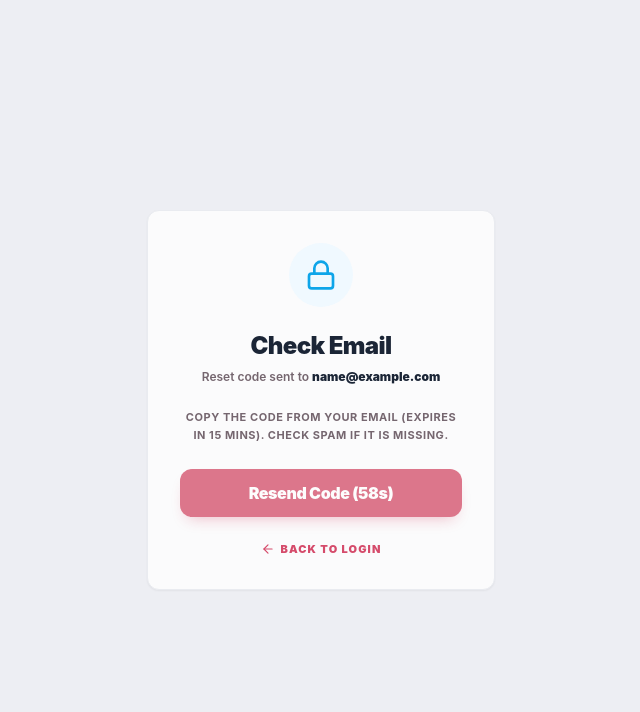
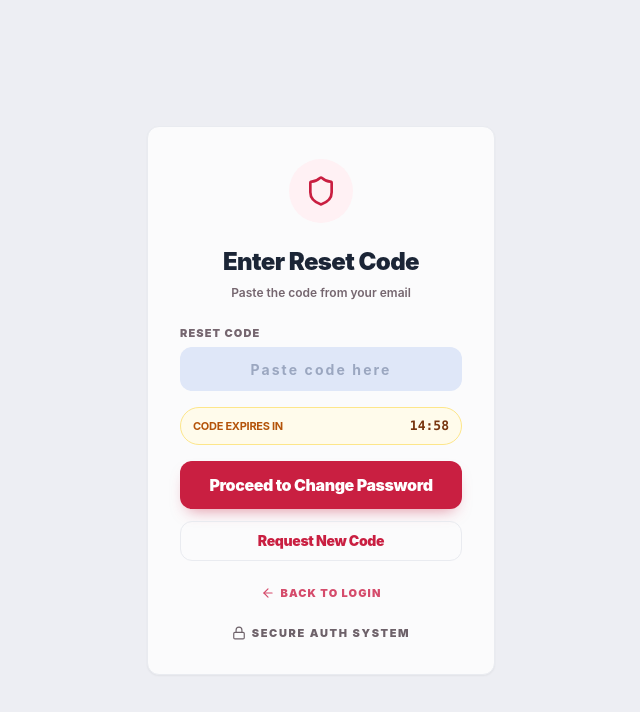
Before and after one commit to MbuguajN/sla, a Next.js app: page /password-reset in a window 1280 px wide. Both pictures are taken after typing "name@example.com" into the empty fields and a click on the button "Request Reset Code". Shown: the top 712 px of the page, without its empty margins (319-959 px from the left). Built offline with nearby package versions, Linux system fonts and the light colour scheme.

Commit message:
feat: implement password reset flow with code entry and validation

```diff
--- /dev/null
+++ b/app/(auth)/password-reset/CodeEntry.tsx
@@ -0,0 +1,165 @@
+"use client";
+
+import React, { useState } from "react";
+import { validatePasswordResetToken } from "@/app/actions/authActions";
+import Link from "next/link";
+import { useRouter } from "next/navigation";
+import { Loader2, Shield, Lock, ArrowLeft } from "lucide-react";
+
+interface CodeEntryProps {
+  email: string;
+  onBack: () => void;
+}
+
+export default function CodeEntry({ email, onBack }: CodeEntryProps) {
+  const router = useRouter();
+  const [resetCode, setResetCode] = useState("");
+  const [errors, setErrors] = useState<string[]>([]);
+  const [isLoading, setIsLoading] = useState(false);
+  const [codeExpiry, setCodeExpiry] = useState(15 * 60); // 15 minutes in seconds
+
+  // Countdown timer
+  React.useEffect(() => {
+    if (codeExpiry <= 0) return;
+    const interval = setInterval(() => {
+      setCodeExpiry((prev) => {
+        if (prev <= 1) {
+          clearInterval(interval);
+          return 0;
+        }
+        return prev - 1;
+      });
+    }, 1000);
+    return () => clearInterval(interval);
+  }, []);
+
+  const formatTime = (seconds: number) => {
+    const mins = Math.floor(seconds / 60);
+    const secs = seconds % 60;
+    return `${mins}:${secs.toString().padStart(2, "0")}`;
+  };
+
+  const handleProceed = async (e: React.FormEvent<HTMLFormElement>) => {
+    e.preventDefault();
+    setErrors([]);
+
+    if (!resetCode) {
+      setErrors(["Reset code is required"]);
+      return;
+    }
+
+    if (codeExpiry <= 0) {
+      setErrors(["Reset code has expired. Please request a new one."]);
+      onBack();
+      return;
+    }
+
+    setIsLoading(true);
+    try {
+      const validation = await validatePasswordResetToken(email, resetCode);
+      if (!validation.isValid) {
+        setErrors([validation.error || "Invalid reset code"]);
+        setIsLoading(false);
+        return;
+      }
+
+      // Valid code, redirect to change-password with reset context
+      router.push(`/change-password?reset=${encodeURIComponent(resetCode)}&email=${encodeURIComponent(email)}`);
+    } catch (err) {
+      setErrors(["An error occurred. Please try again."]);
+      console.error(err);
+      setIsLoading(false);
+    }
+  };
+
+  return (
+    <div className="rounded-xl bg-[#fbfbfc] dark:bg-[#121827] border border-[#e9ebf0] dark:border-white/10 px-8 py-8 shadow-sm">
+      <div className="flex justify-center mb-6">
+        <div className="h-16 w-16 rounded-full bg-[#fff1f4] flex items-center justify-center">
+          <Shield className="h-8 w-8 text-[#c91f41]" />
+        </div>
+      </div>
+
+      <div className="mb-6 text-center">
+        <h1 className="text-2xl leading-tight font-black tracking-tight text-[#1b2536] dark:text-white">
+          Enter Reset Code
+        </h1>
+        <p className="mt-2 text-xs font-semibold text-[#75666f] dark:text-slate-400">
+          Paste the code from your email
+        </p>
+      </div>
+
+      <form onSubmit={handleProceed} className="space-y-4">
+        {errors.length > 0 && (
+          <div className="rounded-lg border border-rose-200 bg-rose-50 px-3 py-2 text-[11px] font-bold text-rose-700 uppercase tracking-tight">
+            {errors.map((error, idx) => (
+              <div key={idx}>• {error}</div>
+            ))}
+          </div>
+        )}
+
+        <div className="space-y-1.5">
+          <label className="block text-[11px] font-black uppercase tracking-[0.1em] text-[#75666f] dark:text-slate-300">
+            Reset Code
+          </label>
+          <input
+            type="text"
+            value={resetCode}
+            onChange={(e) => setResetCode(e.target.value.toUpperCase())}
+            placeholder="Paste code here"
+            required
+            disabled={isLoading}
+            className="w-full h-11 rounded-xl border border-transparent bg-[#dfe7f8] dark:bg-slate-800/80 px-4 text-sm font-bold text-[#25314a] dark:text-slate-100 placeholder:text-[#9ba7c0] focus:outline-none focus:ring-2 focus:ring-[#c91f41]/35 tracking-[0.15em] text-center"
+          />
+        </div>
+
+        <div className="flex items-center justify-between rounded-lg bg-amber-50 dark:bg-amber-900/20 border border-amber-200 dark:border-amber-800/40 px-3 py-2">
+          <span className="text-[11px] font-bold text-amber-700 dark:text-amber-300 uppercase tracking-tight">
+            Code expires in
+          </span>
+          <span className="text-[13px] font-black text-amber-900 dark:text-amber-200 font-mono">
+            {formatTime(codeExpiry)}
+          </span>
+        </div>
+
+        <button
+          type="submit"
+          disabled={isLoading || codeExpiry <= 0}
+          className="mt-1 w-full h-12 rounded-xl bg-[#c91f41] text-white text-base font-black tracking-tight shadow-[0_8px_16px_-8px_rgba(201,31,65,0.55)] hover:bg-[#b71b3a] transition-colors disabled:opacity-60 disabled:cursor-not-allowed flex items-center justify-center gap-2"
+        >
+          {isLoading ? (
+            <>
+              <Loader2 className="h-4 w-4 animate-spin" />
+              Validating...
+            </>
+          ) : (
+            "Proceed to Change Password"
+          )}
+        </button>
+      </form>
+
+      <button
+        onClick={onBack}
+        type="button"
+        className="w-full mt-3 h-10 rounded-xl border border-[#e9ebf0] dark:border-white/10 text-[#c91f41] text-sm font-black tracking-tight hover:bg-[#f9fafb] dark:hover:bg-white/5 transition-colors flex items-center justify-center"
+      >
+        Request New Code
+      </button>
+
+      <div className="mt-6 flex items-center justify-center">
+        <Link
+          href="/login"
+          className="flex items-center gap-1.5 text-[11px] font-black uppercase tracking-[0.1em] text-[#d54b6b] hover:text-[#c91f41]"
+        >
+          <ArrowLeft className="h-3.5 w-3.5" />
+          Back to Login
+        </Link>
+      </div>
+
+      <div className="mt-6 flex items-center justify-center gap-1.5 text-[#6d6169] dark:text-slate-400">
+        <Lock className="h-3.5 w-3.5" />
+        <span className="text-[11px] font-black uppercase tracking-[0.15em]">Secure Auth System</span>
+      </div>
+    </div>
+  );
+}
--- a/app/(auth)/password-reset/RequestReset.tsx
+++ b/app/(auth)/password-reset/RequestReset.tsx
@@ -7,7 +7,7 @@ import { Loader2, Shield, Lock, ArrowLeft } from "lucide-react";
 import Link from "next/link";
 
 interface RequestResetProps {
-  onSuccess: (email: string, token: string) => void;
+  onSuccess: (email: string) => void;
 }
 
 export default function RequestReset({ onSuccess }: RequestResetProps) {
@@ -33,6 +33,7 @@ export default function RequestReset({ onSuccess }: RequestResetProps) {
         if (result.success) {
           setResetSent(true);
           setResendCountdown(60);
+          onSuccess(email);
 
           const interval = setInterval(() => {
             setResendCountdown((prev) => {
--- a/app/(auth)/password-reset/page.tsx
+++ b/app/(auth)/password-reset/page.tsx
@@ -3,23 +3,20 @@
 import { useState } from "react";
 import Link from "next/link";
 import RequestReset from "./RequestReset";
-import ResetForm from "./ResetForm";
+import CodeEntry from "./CodeEntry";
 
 export default function PasswordResetPage() {
-  const [step, setStep] = useState<"request" | "reset">("request");
+  const [step, setStep] = useState<"request" | "code-entry">("request");
   const [email, setEmail] = useState("");
-  const [token, setToken] = useState("");
 
-  const handleResetRequested = (resetEmail: string, resetToken: string) => {
+  const handleResetRequested = (resetEmail: string) => {
     setEmail(resetEmail);
-    setToken(resetToken);
-    setStep("reset");
+    setStep("code-entry");
   };
 
   const handleResetComplete = () => {
     setStep("request");
     setEmail("");
-    setToken("");
   };
 
   return (
@@ -27,7 +24,7 @@ export default function PasswordResetPage() {
       {step === "request" ? (
         <RequestReset onSuccess={handleResetRequested} />
       ) : (
-        <ResetForm email={email} token={token} onSuccess={handleResetComplete} />
+        <CodeEntry email={email} onBack={() => setStep("request")} />
       )}
     </div>
   );
--- a/app/change-password/ChangePasswordClient.tsx
+++ b/app/change-password/ChangePasswordClient.tsx
@@ -3,7 +3,7 @@
 import { useState } from "react";
 import { useRouter } from "next/navigation";
 import { signIn } from "next-auth/react";
-import { changeFirstLoginPassword, completeInvitePasswordSetup } from "@/app/actions/authActions";
+import { changeFirstLoginPassword, completeInvitePasswordSetup, resetPassword } from "@/app/actions/authActions";
 import { Loader2, Shield, Lock, ArrowLeft, CheckCircle } from "lucide-react";
 import Link from "next/link";
 
@@ -21,7 +21,12 @@ interface InviteProps extends BaseProps {
   inviteToken: string;
 }
 
-type ChangePasswordClientProps = AuthenticatedProps | InviteProps;
+interface ResetProps extends BaseProps {
+  mode: "reset";
+  resetToken: string;
+}
+
+type ChangePasswordClientProps = AuthenticatedProps | InviteProps | ResetProps;
 
 export default function ChangePasswordClient(props: ChangePasswordClientProps) {
   const router = useRouter();
@@ -50,6 +55,8 @@ export default function ChangePasswordClient(props: ChangePasswordClientProps) {
       const result =
         props.mode === "invite"
           ? await completeInvitePasswordSetup(props.inviteToken, newPassword)
+          : props.mode === "reset"
+          ? await resetPassword(props.userEmail, props.resetToken, newPassword)
           : await changeFirstLoginPassword(props.userId, newPassword);
 
       if (!result.success) {
@@ -112,11 +119,17 @@ export default function ChangePasswordClient(props: ChangePasswordClientProps) {
 
       <div className="mb-6 text-center">
         <h1 className="text-2xl leading-tight font-black tracking-tight text-[#1b2536] dark:text-white">
-          {props.mode === "invite" ? "Set Your Password" : "Change Password"}
+          {props.mode === "invite"
+            ? "Set Your Password"
+            : props.mode === "reset"
+            ? "Create New Password"
+            : "Change Password"}
         </h1>
         <p className="mt-2 text-xs font-semibold text-[#75666f] dark:text-slate-400">
           {props.mode === "invite"
             ? "Use this secure invite to create your password and activate your account."
+            : props.mode === "reset"
+            ? "Enter a new secure password to regain access to your account."
             : "Create a new password before continuing to your dashboard."}
         </p>
       </div>
--- a/app/change-password/page.tsx
+++ b/app/change-password/page.tsx
@@ -1,6 +1,6 @@
 import Link from "next/link";
 import { redirect } from "next/navigation";
-import { checkFirstLoginRequired, validateInviteToken } from "@/app/actions/authActions";
+import { checkFirstLoginRequired, validateInviteToken, validatePasswordResetToken } from "@/app/actions/authActions";
 import { getCurrentUser } from "@/lib/permissions";
 import ChangePasswordClient from "./ChangePasswordClient";
 
@@ -11,6 +11,8 @@ export const metadata = {
 
 type ChangePasswordSearchParams = {
   invite?: string | string[];
+  reset?: string | string[];
+  email?: string | string[];
 };
 
 export default async function ChangePasswordPage({
@@ -22,6 +24,49 @@ export default async function ChangePasswordPage({
     ? searchParams?.invite[0]
     : searchParams?.invite;
 
+  const resetCode = Array.isArray(searchParams?.reset)
+    ? searchParams?.reset[0]
+    : searchParams?.reset;
+
+  const resetEmail = Array.isArray(searchParams?.email)
+    ? searchParams?.email[0]
+    : searchParams?.email;
+
+  // Handle reset flow
+  if (resetCode && resetEmail) {
+    const resetValidation = await validatePasswordResetToken(resetEmail, resetCode);
+
+    return (
+      <div className="min-h-screen flex items-center justify-center bg-[#edeef3] dark:bg-black p-4">
+        {resetValidation.isValid ? (
+          <ChangePasswordClient
+            mode="reset"
+            resetToken={resetCode}
+            userEmail={resetEmail}
+          />
+        ) : (
+          <div className="w-full max-w-md rounded-xl bg-[#fbfbfc] dark:bg-[#121827] border border-[#e9ebf0] dark:border-white/10 px-8 py-8 shadow-sm text-center">
+            <h1 className="text-2xl leading-tight font-black tracking-tight text-[#1b2536] dark:text-white">
+              Reset Link Expired
+            </h1>
+            <p className="mt-3 text-sm text-[#75666f] dark:text-slate-400">
+              {resetValidation.error || "This password reset link is no longer valid."}
+            </p>
+            <div className="mt-6">
+              <Link
+                href="/password-reset"
+                className="inline-flex items-center justify-center h-12 rounded-xl bg-[#c91f41] px-5 text-white text-sm font-black tracking-tight shadow-[0_8px_16px_-8px_rgba(201,31,65,0.55)] hover:bg-[#b71b3a] transition-colors"
+              >
+                Request New Reset Code
+              </Link>
+            </div>
+          </div>
+        )}
+      </div>
+    );
+  }
+
+  // Handle invite flow
   if (inviteToken) {
     const inviteValidation = await validateInviteToken(inviteToken);
 
```
